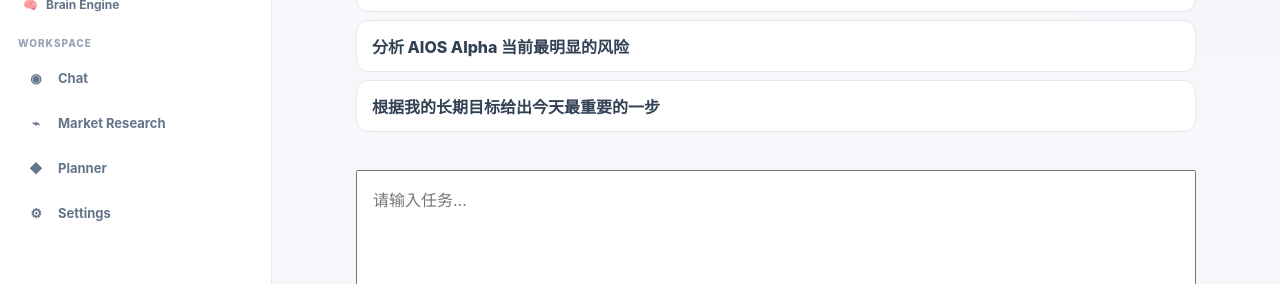
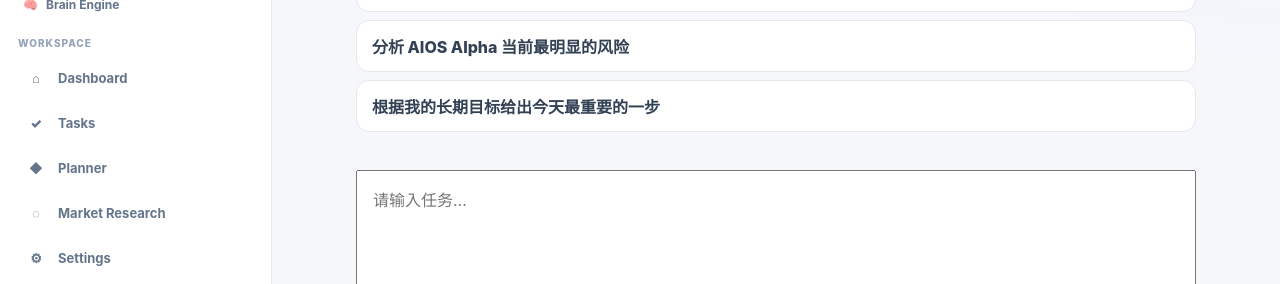
Before and after one commit to Vivi9max/AIOS-Alpha, a Next.js app: page /brain in a window 1280 px wide. Shown: the part 418-702 px from the top of the page. Built offline with nearby package versions, Linux system fonts and the light colour scheme; no server answers.

Commit message:
feat(C167.17): close global product surface

```diff
--- a/components/layout/Sidebar.tsx
+++ b/components/layout/Sidebar.tsx
@@ -25,20 +25,26 @@ import type {
 
 const globalMenus = [
   {
-    icon: "◉",
+    icon: "⌂",
     label:
-      "nav.chat" as MessageKey,
-    href: "/workspace",
+      "nav.dashboard" as MessageKey,
+    href: "/dashboard",
   },
   {
-    icon: "⌁",
-    label: "Market Research",
-    href: "/market-intelligence",
+    icon: "✓",
+    label:
+      "nav.tasks" as MessageKey,
+    href: "/tasks",
   },
   {
     icon: "◆",
     label: "Planner",
     href: "/planner",
+  },
+  {
+    icon: "◌",
+    label: "Market Research",
+    href: "/market-intelligence",
   },
   {
     icon: "⚙",
```
